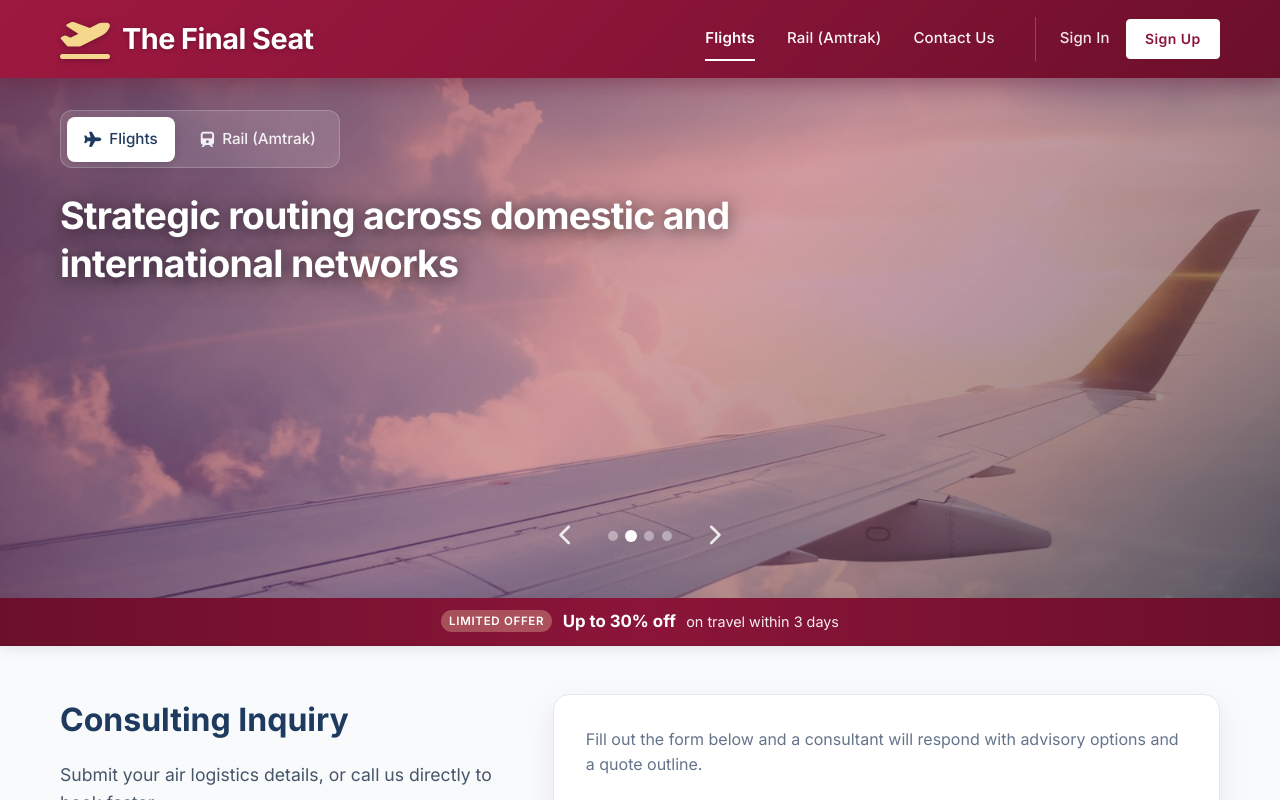
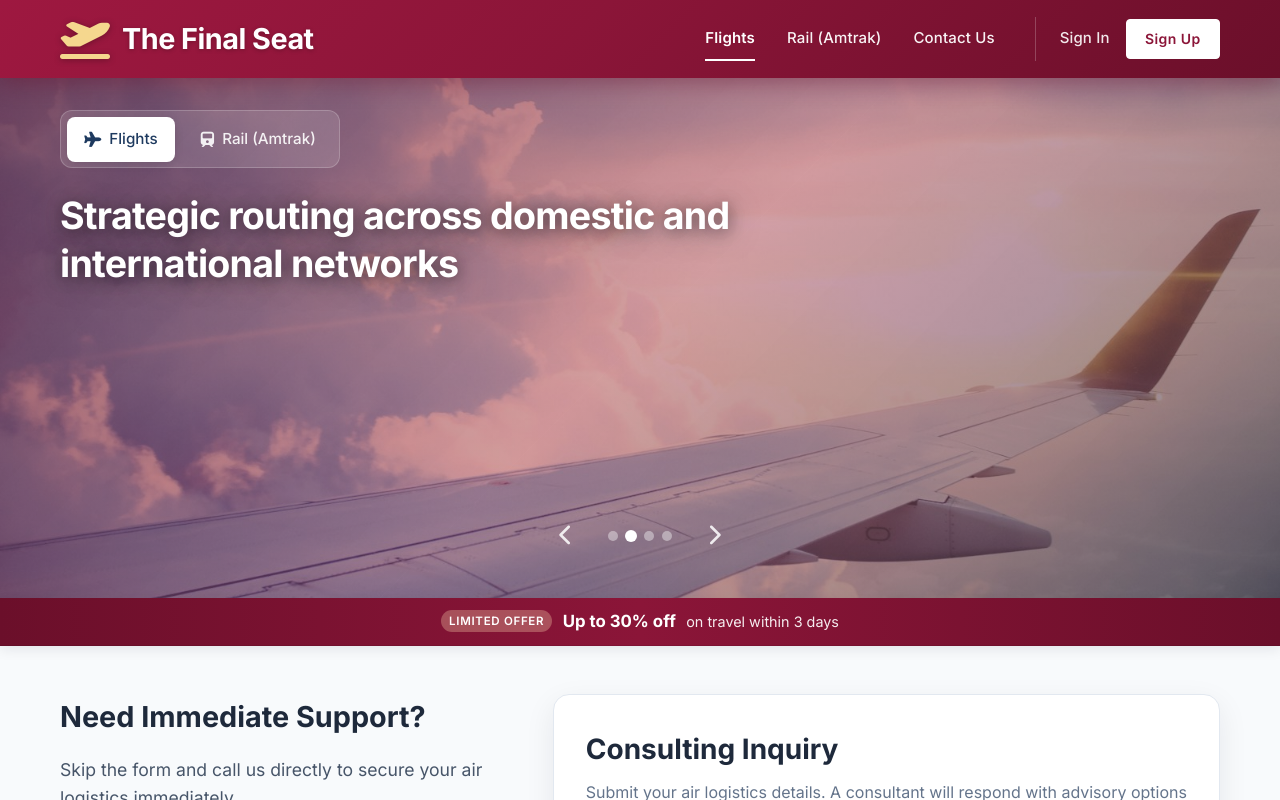
Before and after one commit to vian1608/thefinalseat, a React (Create React App) app in the folder frontend/: page / in a window 1280 px wide. Shown: the top 800 px of the page. Built offline with nearby package versions, Linux system fonts and the light colour scheme.

Commit message:
style: move form title back into form card

```diff
--- a/frontend/src/pages/AmtrakAssistance.js
+++ b/frontend/src/pages/AmtrakAssistance.js
@@ -94,8 +94,8 @@ function AmtrakAssistance() {
         <div className="container">
           <div className="inquiry-split-layout">
             <div className="inquiry-left-panel">
-              <h2>Consulting Inquiry</h2>
-              <p>Submit your rail logistics details, or call us directly to book faster.</p>
+              <h2 style={{ fontSize: '1.8rem', color: '#1e3a5f', marginBottom: '1rem' }}>Need Immediate Support?</h2>
+              <p>Skip the form and call us directly to secure your rail logistics immediately.</p>
 
               <a href="tel:+12139659727" className="call-btn amtrak-btn amtrak-btn--cta" style={{ display: 'flex', alignItems: 'center', justifyContent: 'center', gap: '0.5rem', marginBottom: '2rem', padding: '1.25rem', fontSize: '1.2rem', backgroundColor: '#8b1538', color: '#fff', textDecoration: 'none', borderRadius: '8px', fontWeight: 'bold' }}>
                 <i className="fas fa-phone-alt"></i> Call Now To Book Directly
@@ -118,8 +118,9 @@ function AmtrakAssistance() {
 
             <div className="inquiry-right-panel">
               <div className="amtrak-inquiry-card" style={{ margin: 0 }}>
+                <h2 style={{ marginBottom: '0.5rem', color: '#1e3a5f', fontSize: '1.75rem' }}>Consulting Inquiry</h2>
                 <p className="amtrak-inquiry__intro">
-                  Fill out the form below and a consultant will respond with advisory options and a quote outline.
+                  Submit your rail logistics details. A consultant will respond with advisory options and a quote outline.
                 </p>
             <form className="amtrak-form" onSubmit={handleSubmit}>
               <div className="amtrak-form__row">
--- a/frontend/src/pages/Home.js
+++ b/frontend/src/pages/Home.js
@@ -94,8 +94,8 @@ function Home() {
         <div className="container">
           <div className="inquiry-split-layout">
             <div className="inquiry-left-panel">
-              <h2>Consulting Inquiry</h2>
-              <p>Submit your air logistics details, or call us directly to book faster.</p>
+              <h2 style={{ fontSize: '1.8rem', color: '#1e293b', marginBottom: '1rem' }}>Need Immediate Support?</h2>
+              <p>Skip the form and call us directly to secure your air logistics immediately.</p>
 
               <a href="tel:+12139659727" className="call-btn flights-btn flights-btn--cta" style={{ display: 'flex', alignItems: 'center', justifyContent: 'center', gap: '0.5rem', marginBottom: '2rem', padding: '1.25rem', fontSize: '1.2rem', backgroundColor: '#8b1538', color: '#fff', textDecoration: 'none', borderRadius: '8px', fontWeight: 'bold' }}>
                 <i className="fas fa-phone-alt"></i> Call Now To Book Directly
@@ -118,8 +118,9 @@ function Home() {
 
             <div className="inquiry-right-panel">
               <div className="flights-inquiry-card" style={{ margin: 0 }}>
+                <h2 style={{ marginBottom: '0.5rem', color: '#1e293b', fontSize: '1.75rem' }}>Consulting Inquiry</h2>
                 <p className="flights-inquiry__intro">
-                  Fill out the form below and a consultant will respond with advisory options and a quote outline.
+                  Submit your air logistics details. A consultant will respond with advisory options and a quote outline.
                 </p>
             <form className="flights-form" onSubmit={handleSubmit}>
               <div className="flights-form__row">
```
